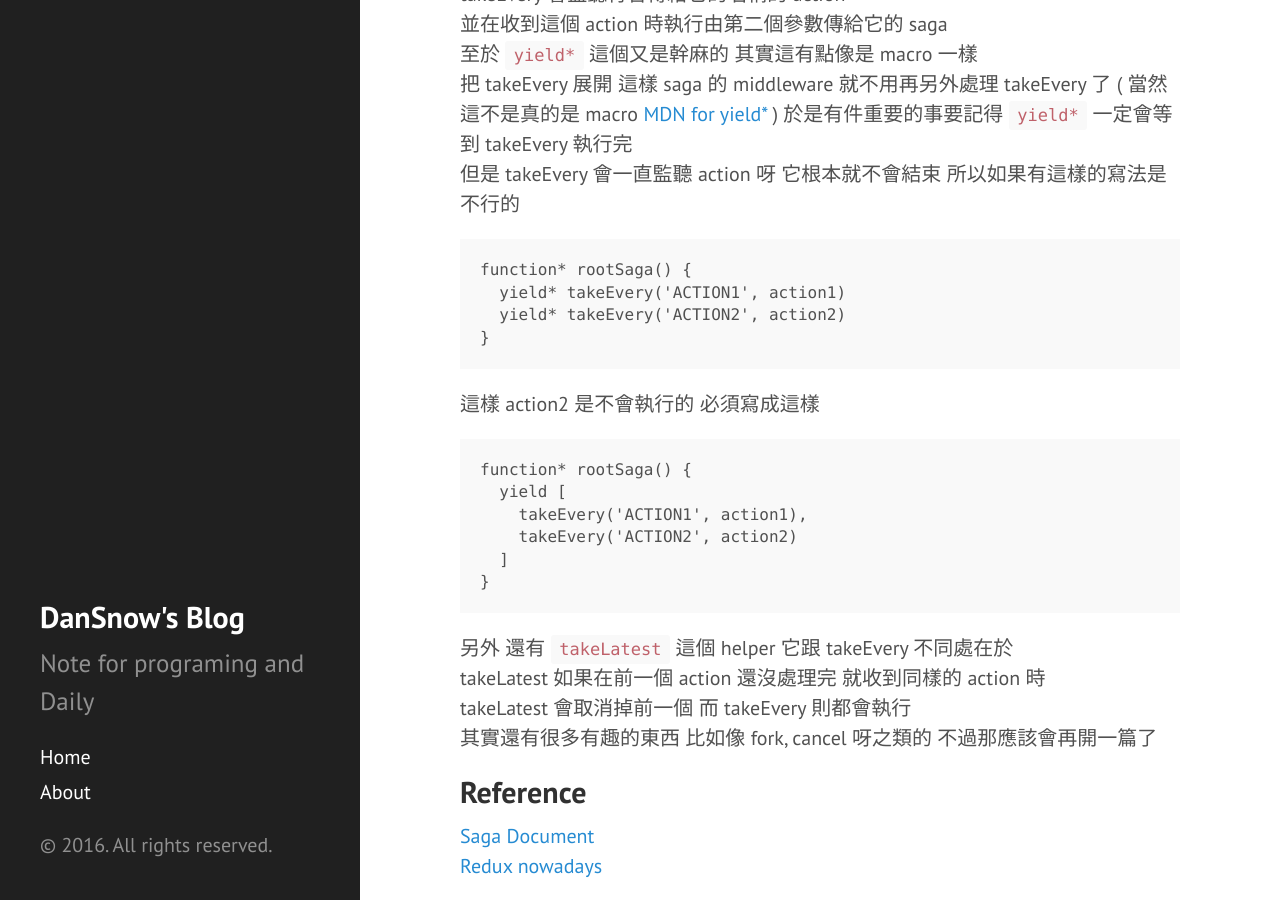
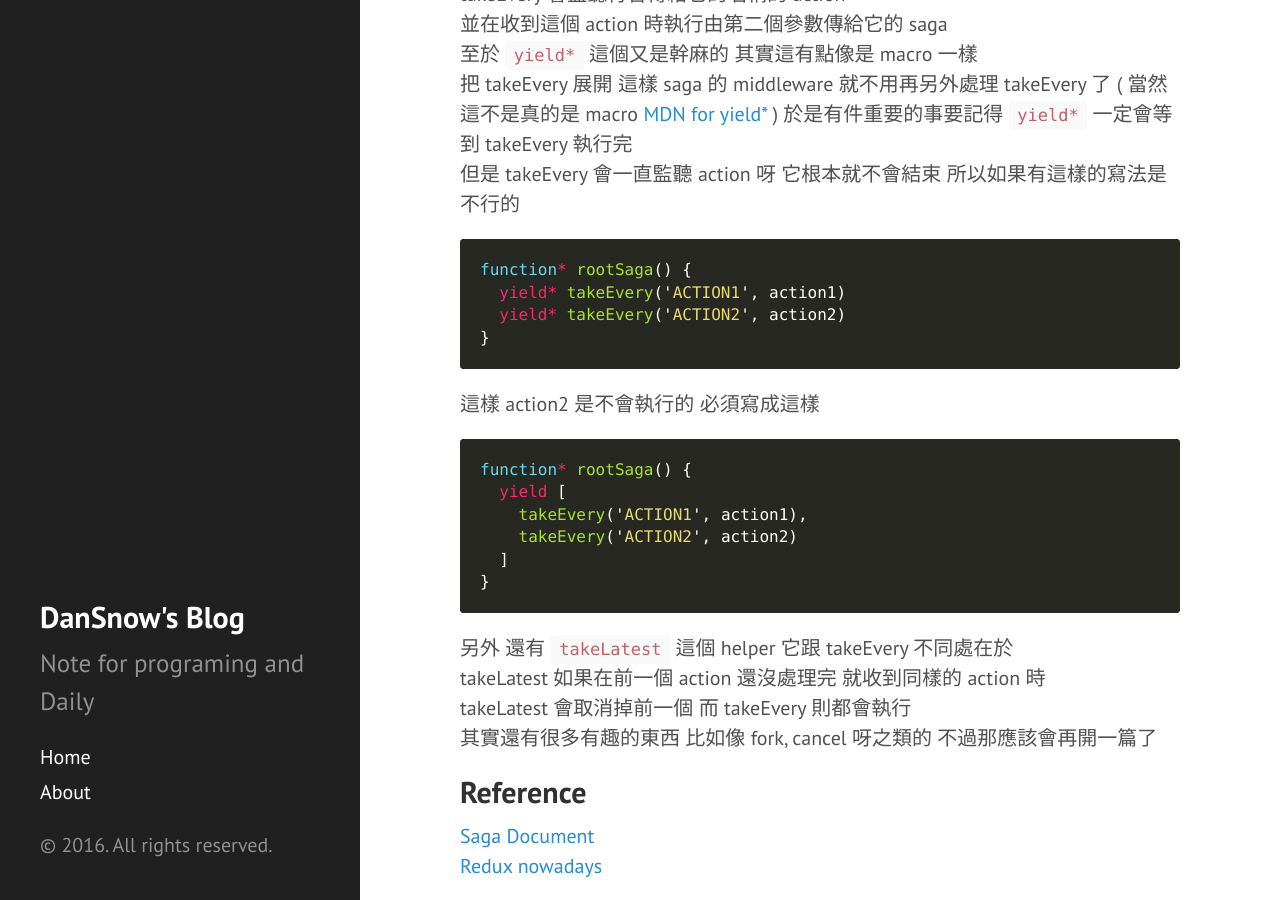
Before and after one commit to DanSnow/DanSnow.github.io, a Jekyll site: the page built from _posts/2016-5-14-redux-saga.md, in a window 1280 px wide and 900 px high, scrolled down 2398 px. Built offline with Jekyll 4.4.1, drawn with Linux system fonts in a browser that asks for light colours.

Commit message:
Fix highlight problem

````diff
--- a/_posts/2016-5-14-redux-saga.md
+++ b/_posts/2016-5-14-redux-saga.md
@@ -20,7 +20,8 @@ redux-saga 是處理 redux 中遇到的 Side Effects
 
 ## 使用 redux-saga ##
 如果使用 redux-thunk 我們可能會寫出像這樣的 action
-```javascript
+
+```js
 const fetchTodo = () => (dispatch) => {
   dispatch({ type: 'FETCHING_TODOS' })
   fetch('/todos').then((todos) => {
@@ -28,14 +29,17 @@ const fetchTodo = () => (dispatch) => {
   })
 }
 ```
+
 如果在 redux-saga 裡 可能會寫成像這樣
-```javascript
+
+```js
 function* fetchTodo() {
   yield put({ type: 'FETCHING_TODOS' }) // Like dispatch({ type: 'FETCHING_TODOS' })
   const todos = yield call(fetch, '/todos')
   yield put({ type: 'FETCHED_TODO', payload: todos }) // Like dispatch({ type: 'FETCHED_TODO' })
 }
 ```
+
 一開始看到了這樣的寫法 這什麼鬼啊 不過接下來就該來解釋下程式碼了
 put, call 這些都是 saga 的 effects put 像是 dispatch
 而 call 執行傳給它的函式 並把剩下的參數傳給那個函式
@@ -49,7 +53,8 @@ put, call 這些都是 saga 的 effects put 像是 dispatch
 以上也只是在 saga 下的 action 寫法而已
 像 thunk 有個 thunk middleware saga 當然也有一個 saga 的 middleware
 如果不加上去的話 saga 是不會正常執行的
-```javascript
+
+```js
 // create the saga middleware
 const sagaMiddleware = createSagaMiddleware()
 // mount it on the Store
@@ -58,11 +63,14 @@ const store = createStore(
   applyMiddleware(sagaMiddleware)
 )
 ```
+
 這樣就可以掛上 saga middleware
 如果有一些要在背景執行的 saga 那還可以
-```javascript
+
+```js
 sagaMiddleware.run(rootSaga)
 ```
+
 在設定好 middleware 時就讓它跑起來
 
 ## saga 的 Task ##
@@ -71,11 +79,13 @@ saga 一個比較特別的地方就是可以在背景執行一些操作 比如
 好像在監聽事件發生一樣 這些叫做 Task
 比如像剛剛的 action 如果你直接把它傳給 dispatch 那是不行的
 而是要在建立另一個 saga
-```javascript
+
+```js
 function* rootSaga() {
   yield* takeEvery('FETCH_TODO_REQUEST', fetchTodo);
 }
 ```
+
 然後像上面那個執行背景的 saga 的方法 把這個 saga 執行起來
 takeEvery 會監聽符合傳給它的名稱的 action
 並在收到這個 action 時執行由第二個參數傳給它的 saga
@@ -84,14 +94,17 @@ takeEvery 會監聽符合傳給它的名稱的 action
 ( 當然這不是真的是 macro [MDN for yield*](mdn-yield-star) )
 於是有件重要的事要記得 `yield*` 一定會等到 takeEvery 執行完
 但是 takeEvery 會一直監聽 action 呀 它根本就不會結束 所以如果有這樣的寫法是不行的
-```javaScript
+
+```js
 function* rootSaga() {
   yield* takeEvery('ACTION1', action1)
   yield* takeEvery('ACTION2', action2)
 }
 ```
+
 這樣 action2 是不會執行的 必須寫成這樣
-```javaScript
+
+```js
 function* rootSaga() {
   yield [
     takeEvery('ACTION1', action1),
@@ -99,6 +112,7 @@ function* rootSaga() {
   ]
 }
 ```
+
 另外 還有 `takeLatest` 這個 helper 它跟 takeEvery 不同處在於
 takeLatest 如果在前一個 action 還沒處理完 就收到同樣的 action 時
 takeLatest 會取消掉前一個 而 takeEvery 則都會執行
````
